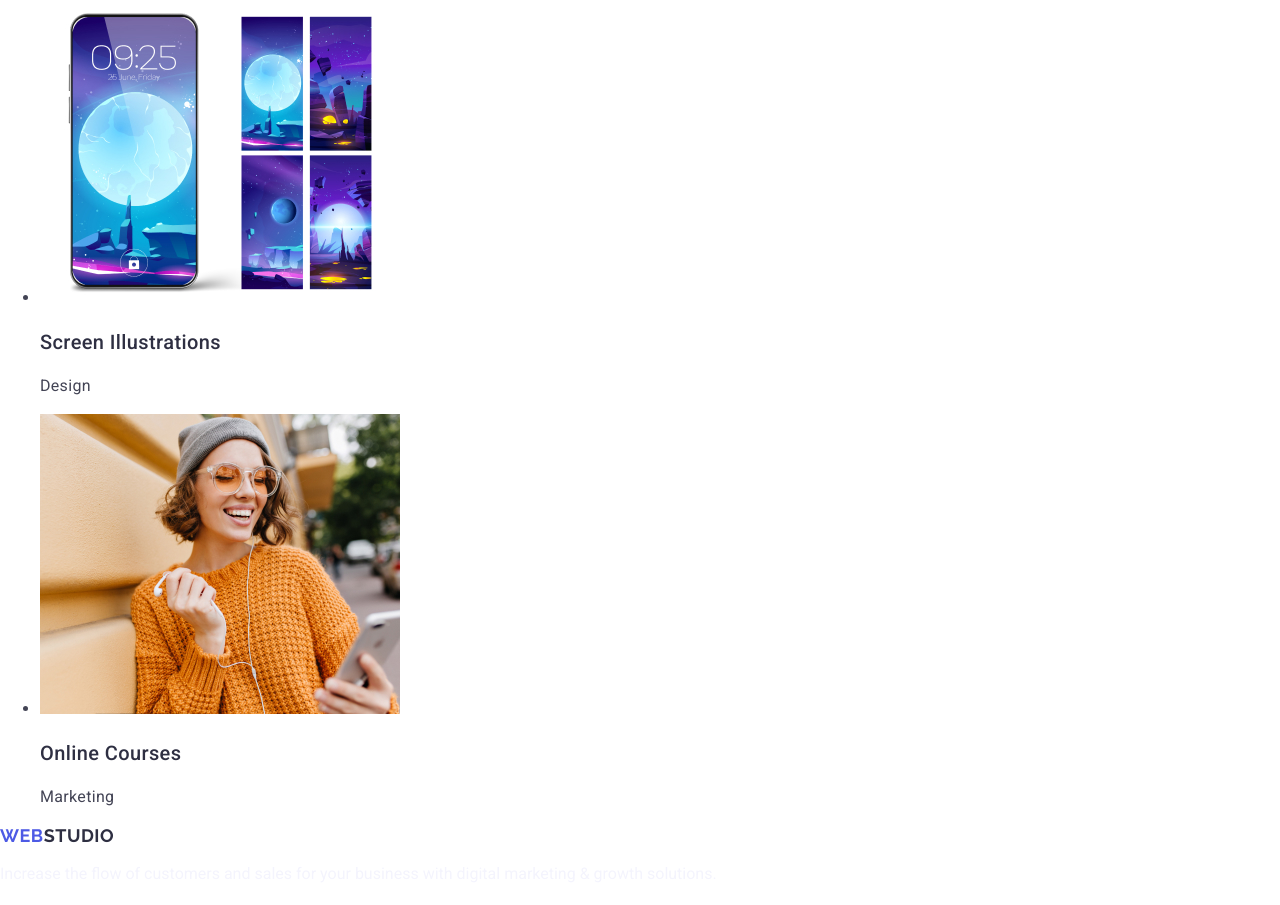
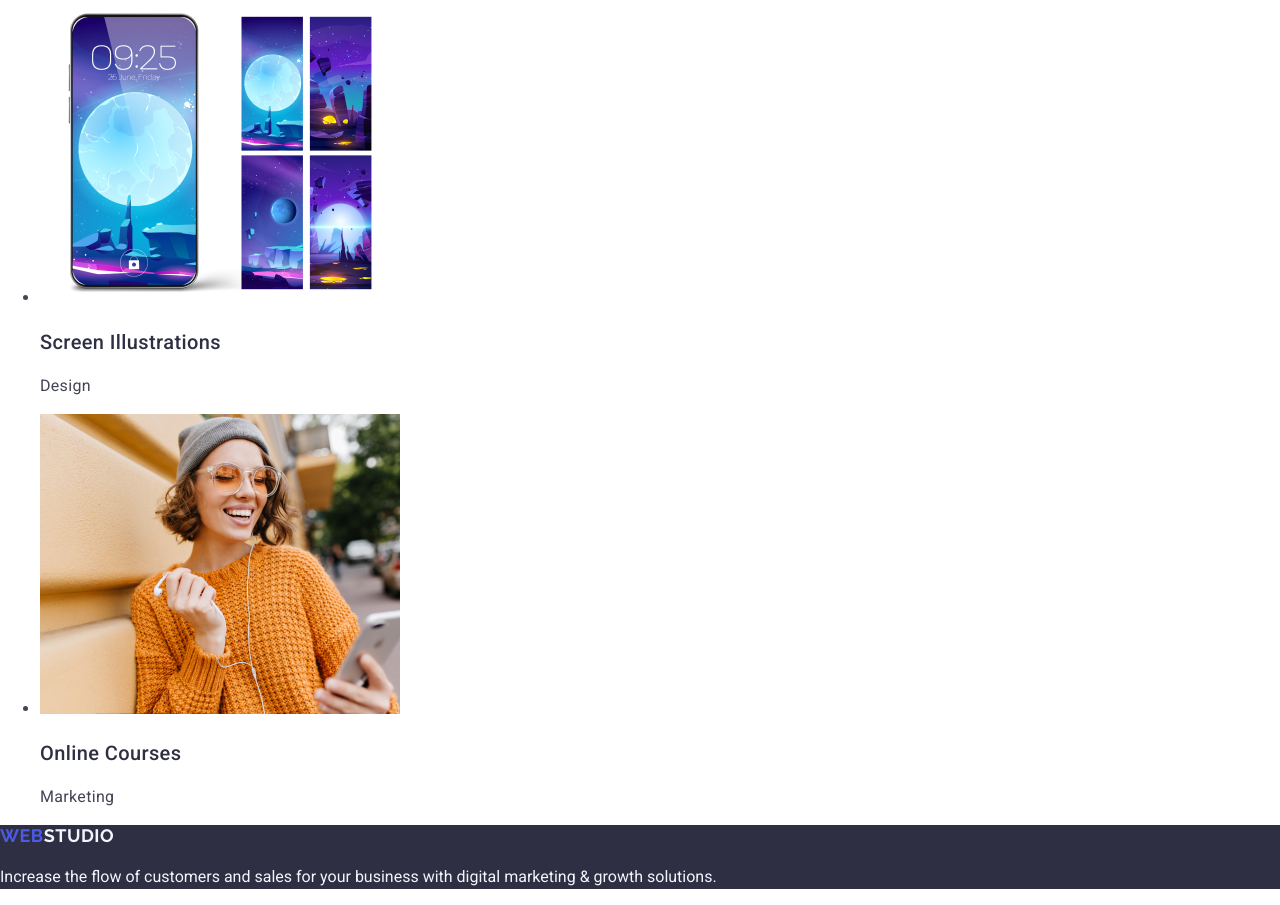
Before and after one commit to zipkaniar/goit-markup-hw-02, a plain HTML site: page index.html in a window 1280 px wide. Shown: the part 4060-4965 px from the top of the page. Drawn offline with nearby package versions, Linux system fonts and the light colour scheme.

Commit message:
four edit

```diff
--- a/css/styles.css
+++ b/css/styles.css
@@ -113,7 +113,13 @@ body {
     color: #2e2f42;
 }
 .footer-text{
-    line-height: 1.15;
+    line-height: 1.5;
     color: #F4F4FD;
     letter-spacing: 0.02;
 }
+.footerone {
+    background-color: #2e2f42;
+}
+.spanfooter {
+    color: #F4F4FD;
+}
--- a/index.html
+++ b/index.html
@@ -98,8 +98,6 @@
                     <p class="hthreep-css">UI Designer</p>
                 </li>
             </ul>
-        </section>
-    </main>
             <h2 class="htwo-csstwo">Our portfolio</h2>
             <ul>
                 <li>
@@ -133,8 +131,10 @@
                     <p class="hthreep-css">Marketing</p>
                 </li>
             </ul>
-    <footer>
-        <a class="logo" href="./index.html">Web<span class="span" Studio>Studio</span></a>
+        </section>
+    </main>
+    <footer class="footerone">
+        <a class="logo" href="./index.html">Web<span class="spanfooter" Studio>Studio</span></a>
         <p class="footer-text">Increase the flow of customers and sales for your business with digital marketing &
             growth solutions.</p>
     </footer>
```
Lines whose indentation alone changed are shown as unchanged.
